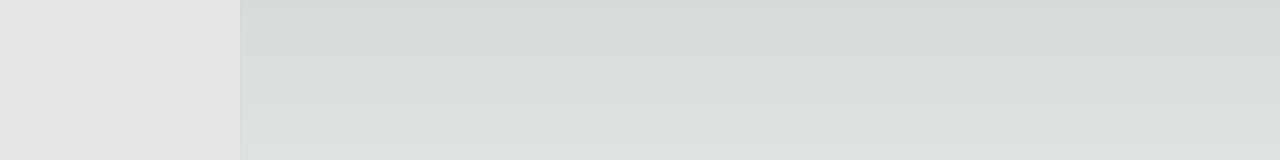
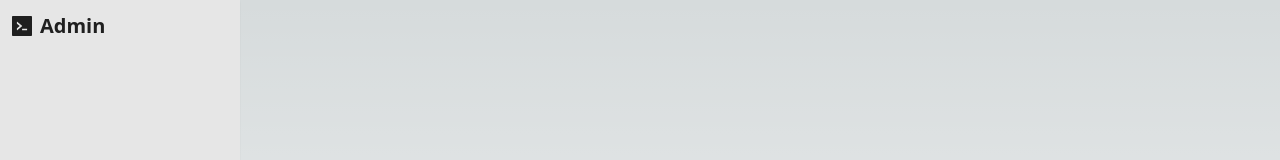
Before and after one commit to MonaBlanc/blog-app-v2, a Next.js app: page /admin in a window 1280 px wide. Shown: the top 160 px of the page. Built offline with nearby package versions, Linux system fonts and the light colour scheme.

Commit message:
Logo render on nav

```diff
--- a/components/common/AdminNav.tsx
+++ b/components/common/AdminNav.tsx
@@ -1,10 +1,16 @@
+import Link from 'next/link';
 import { FC } from 'react';
+import Logo from './Logo';
 
 interface Props {}
 
 const AdminNav: FC<Props> = (props): JSX.Element => {
     return <nav className='h-screen w-60 shadow-sm bg-secondary-light dark:bg-secondary-dark'>
-
+        {/** Logo */}
+        <Link href='/admin' className='flex items-center space-x-2 p-3'>
+            <Logo className='fill-highlight-light dark:fill-highlight-dark w-5 h-5'/>
+            <span className='text-highlight-light dark:text-highlight-dark text-xl font-semibold'>Admin</span>
+        </Link>
     </nav>;
     };
 
```
